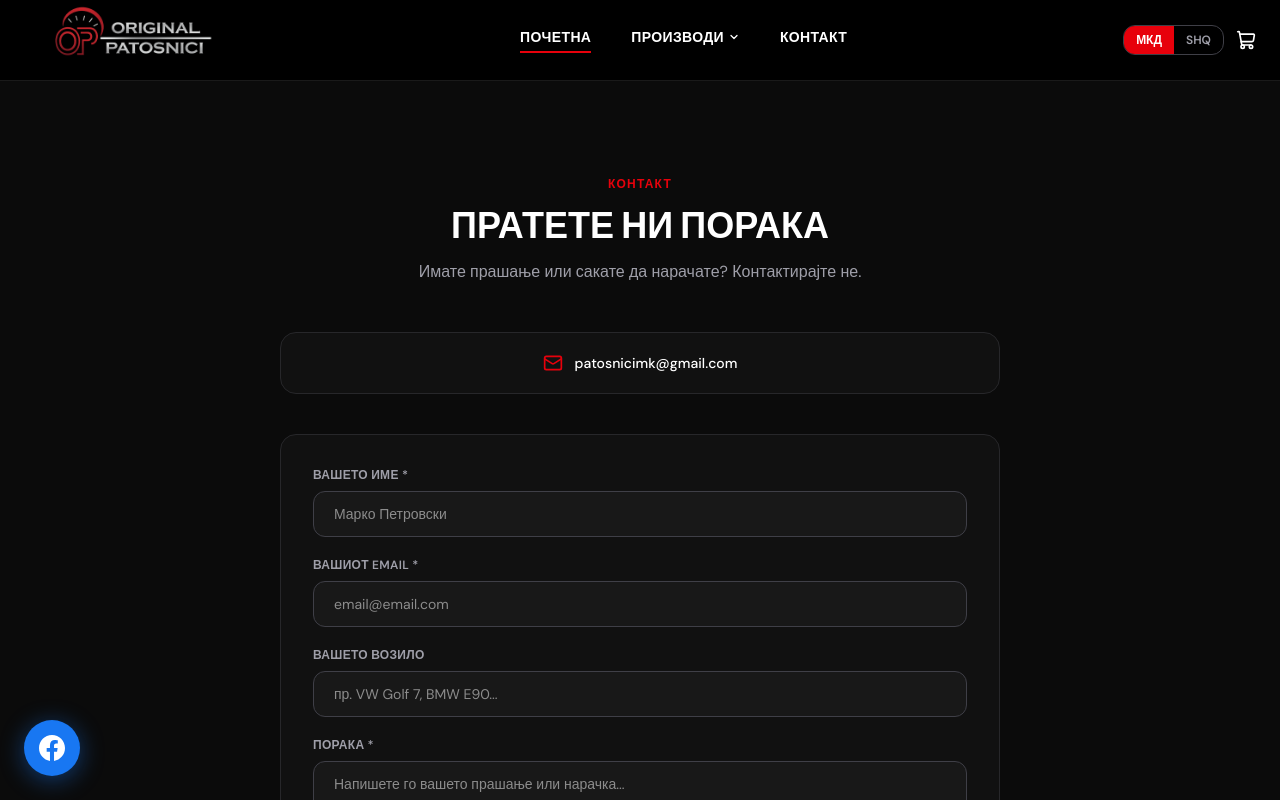
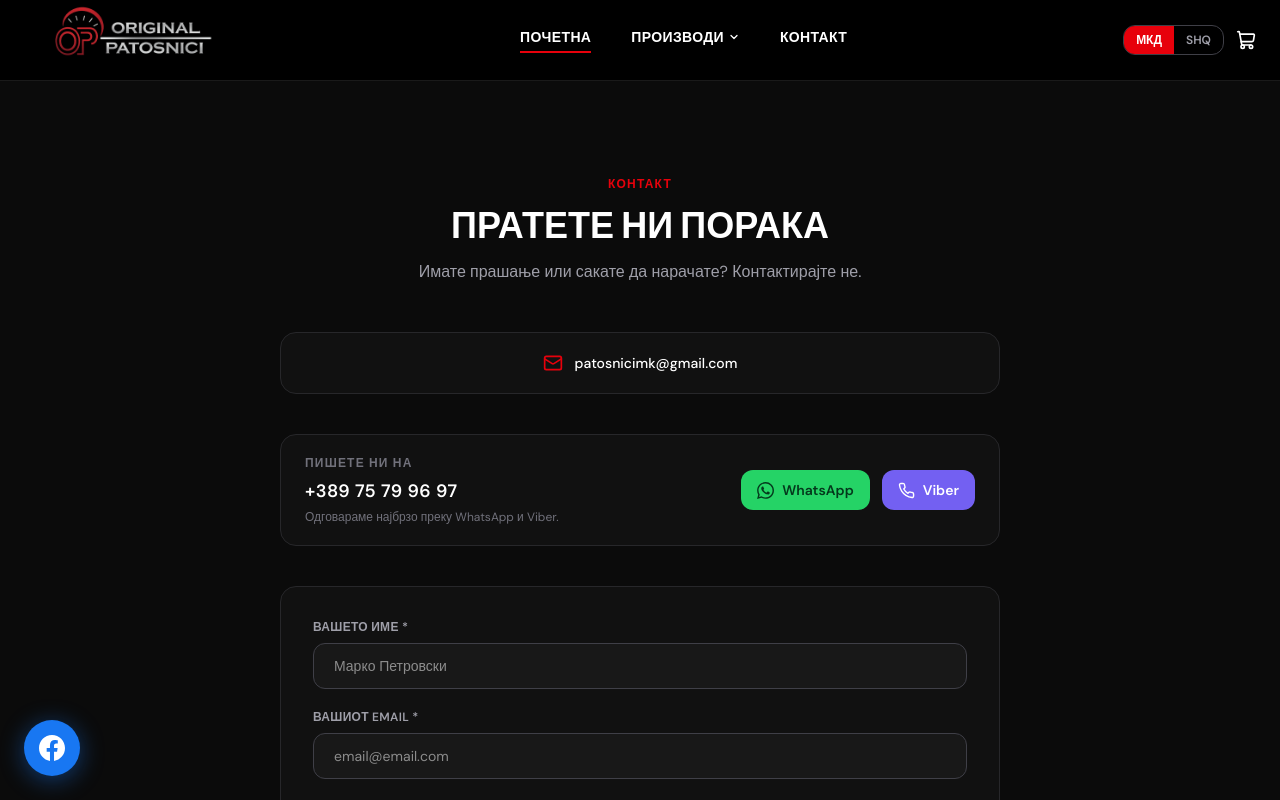
Before and after one commit to ademosky/patosnici-web, a Next.js app: page /contact in a window 1280 px wide. Shown: the top 800 px of the page. Built offline with nearby package versions, Linux system fonts and the light colour scheme; no server answers; a web font is replaced by a local one.

Commit message:
feat(contact): add the business number with whatsapp and viber

```diff
--- a/src/app/contact/page.tsx
+++ b/src/app/contact/page.tsx
@@ -66,6 +66,48 @@ export default function ContactPage() {
             >
               {CONTACT_EMAIL}
             </a>
+          </div>
+
+          {/* Messaging — WhatsApp and Viber, not a call line.
+              The number is shown so it can be saved, but it is deliberately not
+              a tel: link: calls are not the channel this number is for. */}
+          <div className="mb-8 sm:mb-10 rounded-2xl border border-zinc-800 bg-[#111111] px-5 py-5 sm:px-6">
+            <div className="flex flex-col gap-5 sm:flex-row sm:items-center sm:justify-between">
+              <div className="text-center sm:text-left">
+                <p className="text-xs font-bold uppercase tracking-widest text-zinc-500">
+                  {t("contact_msg_label")}
+                </p>
+                <p className="mt-1.5 select-all text-lg font-bold tracking-wide text-white">
+                  +389 75 79 96 97
+                </p>
+                <p className="mt-1 text-xs text-zinc-500">{t("contact_msg_hint")}</p>
+              </div>
+
+              <div className="flex items-center justify-center gap-3">
+                <a
+                  href="https://wa.me/38975799697"
+                  target="_blank"
+                  rel="noopener noreferrer"
+                  className="inline-flex items-center gap-2 rounded-xl bg-[#25D366] px-4 py-2.5 text-sm font-bold text-[#04381c] transition hover:brightness-110"
+                >
+                  <svg viewBox="0 0 24 24" width="17" height="17" fill="currentColor" aria-hidden="true">
+                    <path d="M17.47 14.38c-.3-.15-1.76-.87-2.03-.97-.27-.1-.47-.15-.67.15-.2.3-.77.97-.94 1.16-.17.2-.35.22-.64.08-.3-.15-1.26-.46-2.39-1.48-.88-.79-1.48-1.76-1.65-2.06-.17-.3-.02-.46.13-.6.13-.14.3-.35.45-.52.15-.17.2-.3.3-.5.1-.2.05-.37-.03-.52-.08-.15-.67-1.61-.92-2.21-.24-.58-.49-.5-.67-.51h-.57c-.2 0-.52.07-.79.37-.27.3-1.04 1.02-1.04 2.48s1.07 2.87 1.21 3.07c.15.2 2.1 3.2 5.08 4.49.71.3 1.26.49 1.69.62.71.23 1.36.2 1.87.12.57-.09 1.76-.72 2.01-1.41.25-.7.25-1.29.17-1.41-.07-.13-.27-.2-.57-.35M12.05 21.79h-.01a9.87 9.87 0 0 1-5.03-1.38l-.36-.21-3.74.98 1-3.65-.24-.37a9.86 9.86 0 0 1-1.51-5.26c0-5.45 4.44-9.88 9.89-9.88 2.64 0 5.12 1.03 6.99 2.9a9.83 9.83 0 0 1 2.89 6.99c0 5.45-4.44 9.88-9.88 9.88M20.46 3.49A11.82 11.82 0 0 0 12.05 0C5.5 0 .16 5.34.16 11.89c0 2.1.55 4.14 1.59 5.95L.06 24l6.31-1.65a11.88 11.88 0 0 0 5.68 1.45h.01c6.55 0 11.89-5.34 11.89-11.89 0-3.18-1.24-6.17-3.49-8.42" />
+                  </svg>
+                  WhatsApp
+                </a>
+
+                <a
+                  href="viber://chat?number=%2B38975799697"
+                  className="inline-flex items-center gap-2 rounded-xl bg-[#7360F2] px-4 py-2.5 text-sm font-bold text-white transition hover:brightness-110"
+                >
+                  <svg viewBox="0 0 24 24" width="17" height="17" fill="none" stroke="currentColor"
+                    strokeWidth="2" strokeLinecap="round" strokeLinejoin="round" aria-hidden="true">
+                    <path d="M22 16.92v3a2 2 0 0 1-2.18 2 19.79 19.79 0 0 1-8.63-3.07 19.5 19.5 0 0 1-6-6 19.79 19.79 0 0 1-3.07-8.67A2 2 0 0 1 4.11 2h3a2 2 0 0 1 2 1.72c.13.96.36 1.9.7 2.81a2 2 0 0 1-.45 2.11L8.09 9.91a16 16 0 0 0 6 6l1.27-1.27a2 2 0 0 1 2.11-.45c.9.34 1.85.57 2.81.7A2 2 0 0 1 22 16.92z" />
+                  </svg>
+                  Viber
+                </a>
+              </div>
+            </div>
           </div>
 
           {/* Form */}
```
